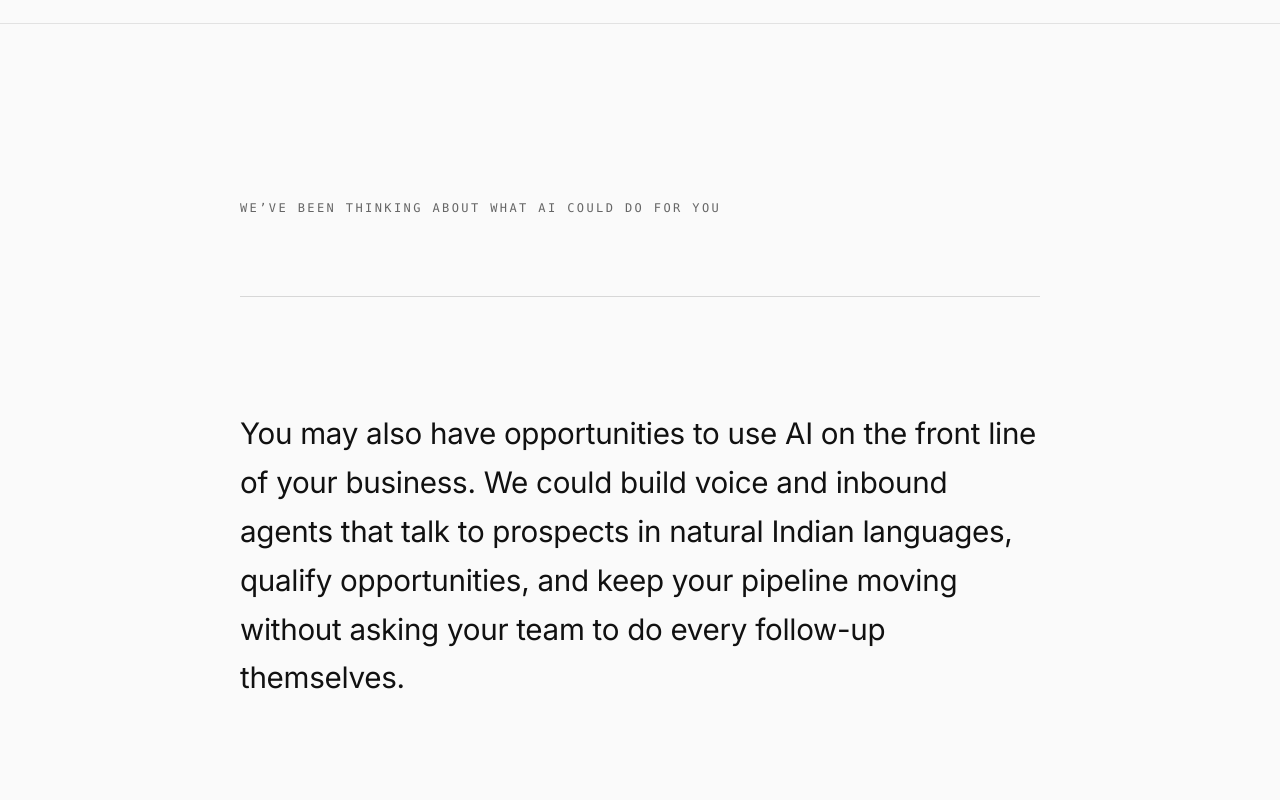
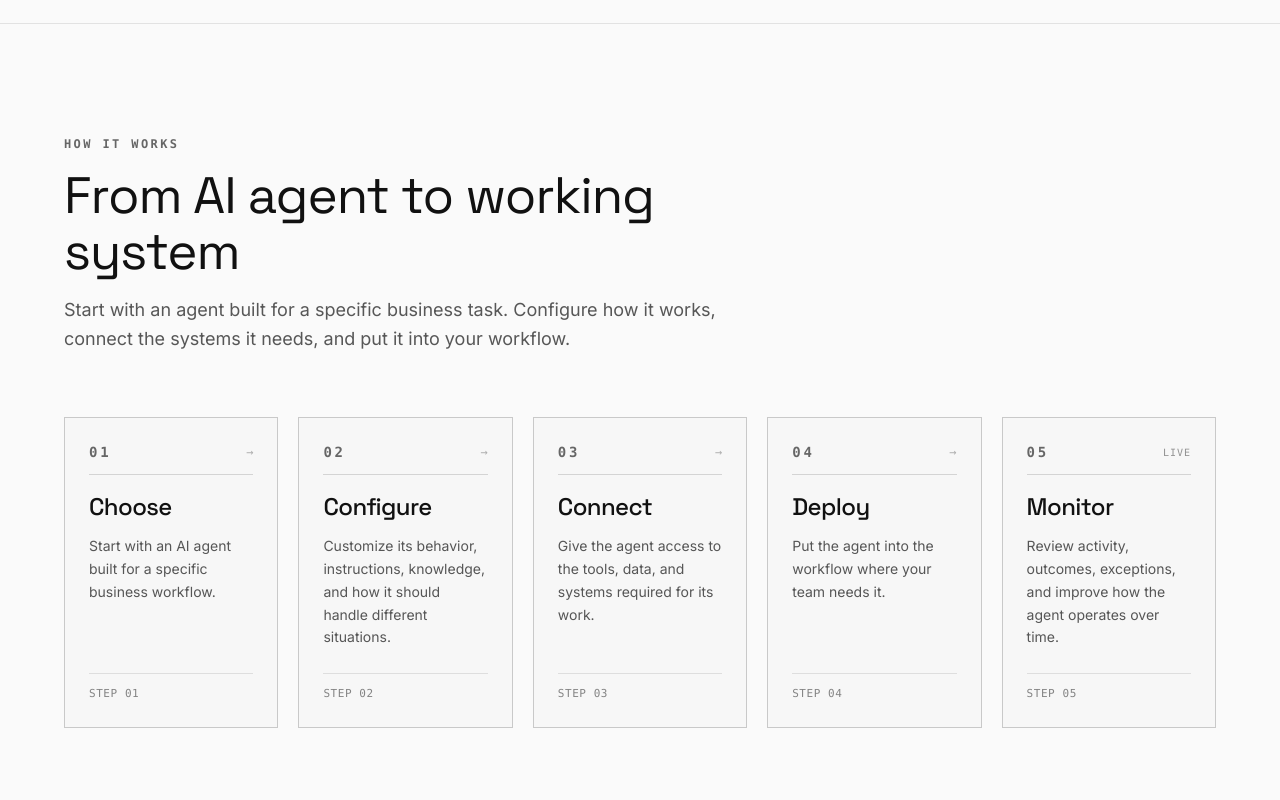
Before and after one commit to laxvish/laxvish.app, a Next.js app: page / in a window 1280 px wide. Shown: the part 3160-3960 px from the top of the page. Built offline with nearby package versions, Linux system fonts and the light colour scheme; no server answers; the database is empty.

Commit message:
feat(home): add HowItWorksSection customer journey directly after agent showcase

```diff
--- a/app/page.tsx
+++ b/app/page.tsx
@@ -5,6 +5,7 @@ import { ContactPanel } from "@/components/sections/ContactPanel";
 import { FaqAccordion } from "@/components/sections/FaqAccordion";
 import { FinalCta } from "@/components/sections/FinalCta";
 import { Hero } from "@/components/sections/Hero";
+import { HowItWorksSection } from "@/components/sections/HowItWorksSection";
 import { PersonalizedIntelligenceSection } from "@/components/sections/PersonalizedIntelligenceSection";
 import { PillarsGrid } from "@/components/sections/PillarsGrid";
 import { ProofBand } from "@/components/sections/ProofBand";
@@ -30,6 +31,7 @@ export default function Home() {
     <>
       <Hero />
       <AgentWorkforceSection />
+      <HowItWorksSection />
       <PersonalizedIntelligenceSection />
       <PillarsGrid />
       <ProofBand />
--- /dev/null
+++ b/components/sections/HowItWorksSection.tsx
@@ -0,0 +1,137 @@
+"use client";
+
+import { FadeIn, FadeInStagger } from "@/components/ui/FadeIn";
+
+interface StepItem {
+  number: string;
+  title: string;
+  description: string;
+}
+
+const STEPS: StepItem[] = [
+  {
+    number: "01",
+    title: "Choose",
+    description:
+      "Start with an AI agent built for a specific business workflow.",
+  },
+  {
+    number: "02",
+    title: "Configure",
+    description:
+      "Customize its behavior, instructions, knowledge, and how it should handle different situations.",
+  },
+  {
+    number: "03",
+    title: "Connect",
+    description:
+      "Give the agent access to the tools, data, and systems required for its work.",
+  },
+  {
+    number: "04",
+    title: "Deploy",
+    description:
+      "Put the agent into the workflow where your team needs it.",
+  },
+  {
+    number: "05",
+    title: "Monitor",
+    description:
+      "Review activity, outcomes, exceptions, and improve how the agent operates over time.",
+  },
+];
+
+export function HowItWorksSection() {
+  return (
+    <section
+      id="how-it-works"
+      aria-label="How it works"
+      className="relative z-10 mx-auto w-full max-w-[1440px] px-5 py-14 sm:px-10 sm:py-20 lg:px-16 lg:py-28 border-b border-charcoal/10 bg-obsidian"
+    >
+      <div className="max-w-3xl space-y-3 sm:space-y-4">
+        <FadeIn>
+          <p className="font-mono text-[10px] sm:text-xs font-semibold tracking-[0.2em] text-neonCyan uppercase">
+            How it works
+          </p>
+        </FadeIn>
+
+        <FadeIn delay={0.1}>
+          <h2 className="font-space-grotesk text-[clamp(1.75rem,4vw,3.25rem)] font-normal leading-[1.08] tracking-[-0.02em] text-charcoal">
+            From AI agent to working system
+          </h2>
+        </FadeIn>
+
+        <FadeIn delay={0.2}>
+          <p className="text-sm sm:text-base lg:text-lg text-charcoal/70 leading-relaxed max-w-2xl">
+            Start with an agent built for a specific business task. Configure how it works, connect the systems it needs, and put it into your workflow.
+          </p>
+        </FadeIn>
+      </div>
+
+      <FadeInStagger className="mt-12 sm:mt-16 grid grid-cols-1 md:grid-cols-2 lg:grid-cols-5 gap-4 lg:gap-4 xl:gap-5">
+        {STEPS.map((step, index) => (
+          <FadeIn
+            key={step.number}
+            className={`h-full ${
+              index === STEPS.length - 1 ? "md:col-span-2 lg:col-span-1" : ""
+            }`}
+          >
+            <div className="border border-charcoal/20 bg-vaultAmber/20 p-5 sm:p-6 lg:p-6 transition-colors duration-200 hover:border-charcoal/40 hover:bg-vaultAmber/30 flex flex-col justify-between h-full">
+              <div>
+                <div className="flex items-center justify-between border-b border-charcoal/15 pb-3">
+                  <span className="text-neonCyan font-mono text-xs sm:text-sm font-semibold tracking-[0.2em]">
+                    {step.number}
+                  </span>
+                  {index < STEPS.length - 1 ? (
+                    <span
+                      className="hidden lg:inline-block font-mono text-xs text-neonCyan/50"
+                      aria-hidden="true"
+                    >
+                      →
+                    </span>
+                  ) : (
+                    <span
+                      className="hidden lg:inline-block font-mono text-[10px] tracking-widest text-neonCyan/70 uppercase"
+                      aria-hidden="true"
+                    >
+                      Live
+                    </span>
+                  )}
+                </div>
+
+                <h3 className="mt-4 text-xl sm:text-2xl font-medium tracking-tight font-space-grotesk text-charcoal">
+                  {step.title}
+                </h3>
+
+                <p className="mt-3 text-xs sm:text-sm leading-relaxed text-charcoal/70">
+                  {step.description}
+                </p>
+              </div>
+
+              <div className="mt-6 pt-3 border-t border-charcoal/10 flex items-center justify-between">
+                <span className="text-[10px] sm:text-[11px] font-mono tracking-wider text-neonCyan/80 uppercase">
+                  Step {step.number}
+                </span>
+                {index < STEPS.length - 1 ? (
+                  <span
+                    className="lg:hidden text-xs font-mono text-neonCyan/60"
+                    aria-hidden="true"
+                  >
+                    ↓
+                  </span>
+                ) : (
+                  <span
+                    className="lg:hidden text-[10px] font-mono tracking-wider text-neonCyan/80 uppercase"
+                    aria-hidden="true"
+                  >
+                    Live
+                  </span>
+                )}
+              </div>
+            </div>
+          </FadeIn>
+        ))}
+      </FadeInStagger>
+    </section>
+  );
+}
```
Also changed, not shown: 1 other file (tests, documents, lock files or other folders).
